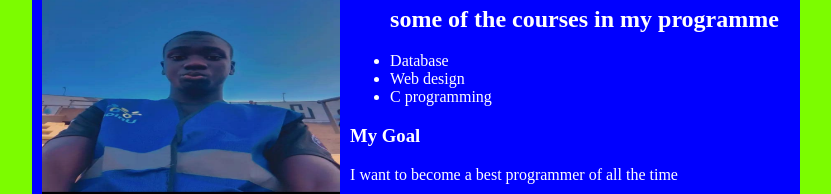
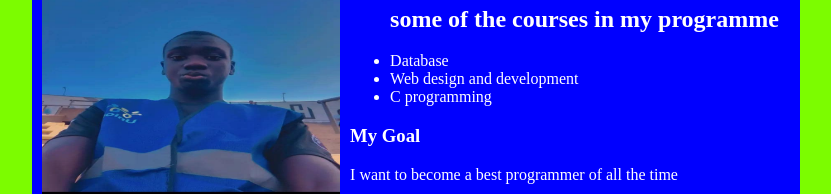
Before and after one commit to kalulefahad75-netize/afahad, a plain HTML site: page index.html in a window 1280 px wide. Shown: the part 237-431 px from the top of the page, without its empty margins (224-1055 px from the left). Drawn offline with Linux system fonts and the light colour scheme.

Commit message:
have made change on the index

```diff
--- a/index.html
+++ b/index.html
@@ -29,7 +29,7 @@
                 <ul>
                     <h2>some of the courses in my programme</h2>
                     <li>Database</li>
-                    <li>Web design</li>
+                    <li>Web design and development</li>
                     <li>C programming</li>
                 </ul>
                 <h3>My Goal</h3>
```
